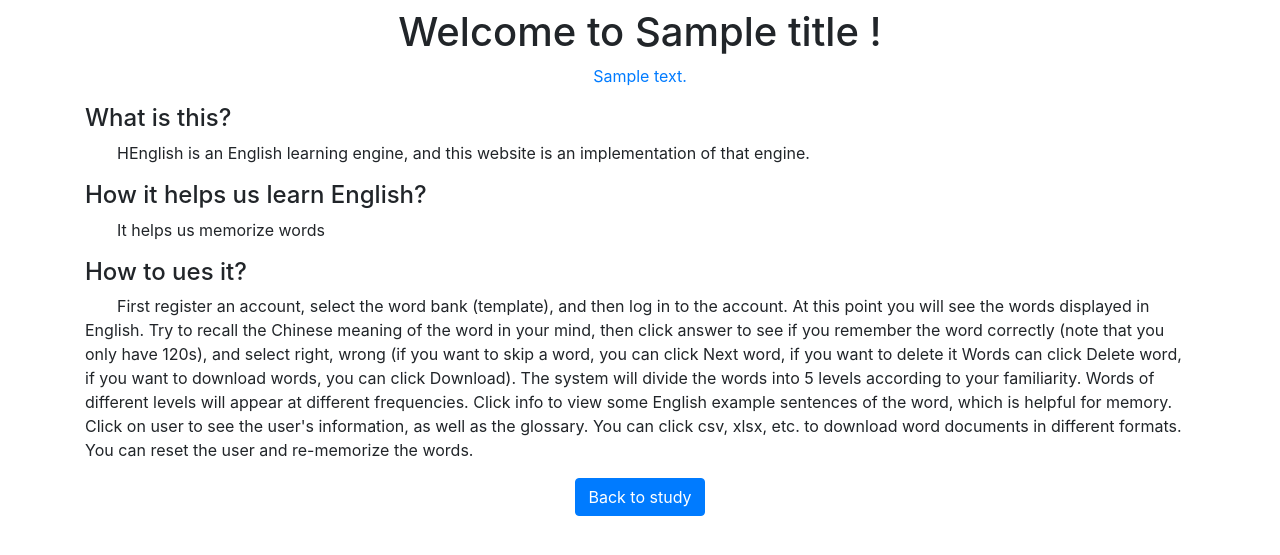
After one commit to SuperH-0630/HEnglish, a Python web app: template templates/introduce.html in a window 1280 px wide. The commit adds this page. Shown: the top 555 px of the page. Run offline with Jinja, Linux system fonts and the light colour scheme; the template is opened without the code that fills it: most values are stand-ins (such as "Sample title", 1, 10 or a date in 2020); some libraries are stand-ins or nearby versions.

Commit message:
feat: 添加帮助稳定

```diff
--- a/app/test.py
+++ b/app/test.py
@@ -260,3 +260,8 @@ def upload():
     Upload(user, file.stream.read().decode('utf-8').split('\n')).start()
     flash("File is being processed")
     return redirect(url_for("test.question"))
+
+
+@test.route("/introduce")
+def introduce():
+    return render_template("introduce.html")
--- a/templates/base.html
+++ b/templates/base.html
@@ -26,6 +26,7 @@
 <body>
 
 <h1 class="text-center mt-2"> Welcome to {{ title }} ! </h1>
+<p class="col-8 offset-2 text-center" > <a href="{{ url_for("test.introduce") }}"> {{ about }} </a> </p>
 
 <section class="container mt-2 mb-2">
 {% for message in get_flashed_messages() %}
@@ -36,7 +37,6 @@
 {% endfor %}
 </section>
 
-<p class="col-8 offset-2 text-center" > {{ about }} </p>
 {% block body %} {% endblock %}
 
 {% block javascript %}
--- /dev/null
+++ b/templates/introduce.html
@@ -0,0 +1,23 @@
+{% extends "base.html" %}
+
+{% block body %}
+    <article class="container mt-2 mb-2 text-left">
+        <h4> What is this? </h4>
+        <p style="text-indent: 2em"> HEnglish is an English learning engine, and this website is an implementation of that engine. </p>
+        <h4> How it helps us learn English? </h4>
+        <p style="text-indent: 2em"> It helps us memorize words </p>
+        <h4> How to ues it? </h4>
+        <p style="text-indent: 2em"> First register an account, select the word bank (template), and then log in to the account.
+            At this point you will see the words displayed in English. Try to recall the Chinese meaning of the word in your mind,
+            then click answer to see if you remember the word correctly (note that you only have 120s), and select right, wrong
+            (if you want to skip a word, you can click Next word, if you want to delete it Words can click Delete word, if
+            you want to download words, you can click Download).
+            The system will divide the words into 5 levels according to your familiarity. Words of different levels will appear at different frequencies.
+            Click info to view some English example sentences of the word, which is helpful for memory.
+            Click on user to see the user's information, as well as the glossary.
+            You can click csv, xlsx, etc. to download word documents in different formats.
+            You can reset the user and re-memorize the words. </p>
+
+        <div class="text-center"> <a class="btn btn-primary" href="{{ url_for("home.index") }}"> Back to study </a> </div>
+    </article>
+{% endblock %}
```
